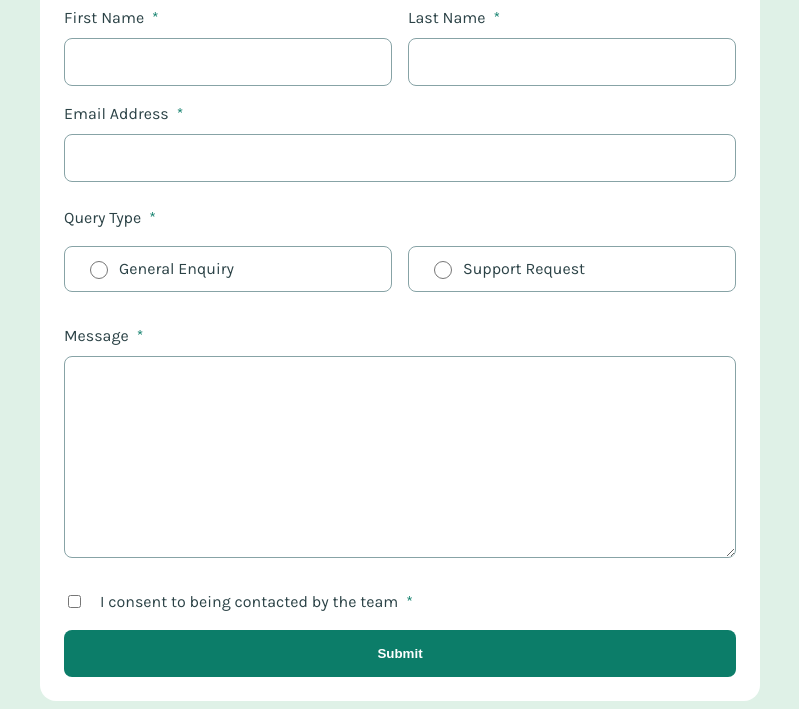
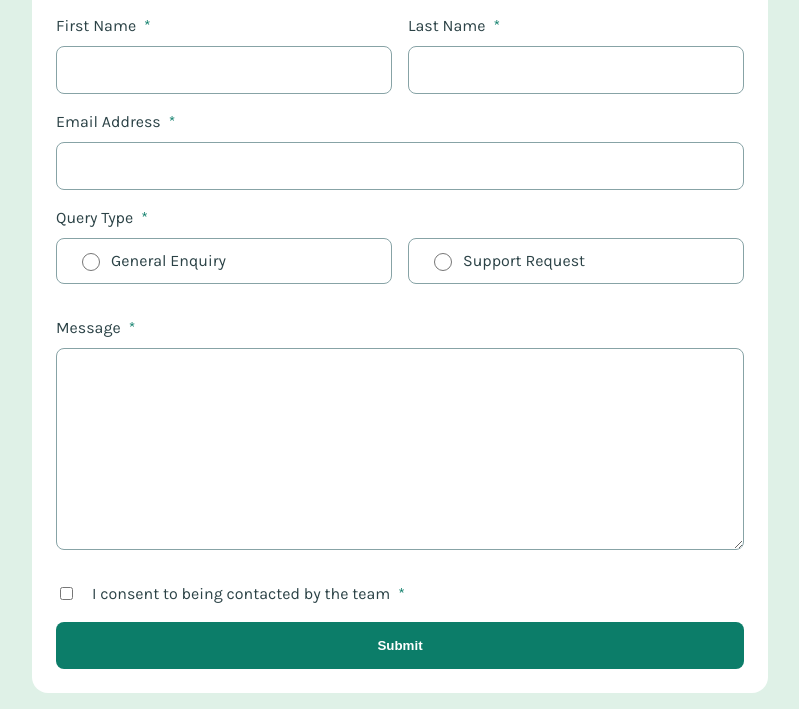
Before and after one commit to mariosearchteam/fm-contact-form, a plain HTML site: page index.html in a window 1280 px wide. Shown: the part 91-800 px from the top of the page, without its empty margins (240-1039 px from the left). Drawn offline with Linux system fonts and the light colour scheme; a script that the page names is missing.

Commit message:
bugfix for layout and aria problems

```diff
--- a/index.html
+++ b/index.html
@@ -15,46 +15,48 @@
             <header class="card__header">
                 <h1 class="text-preset-1">Contact Us</h1>
             </header>
-            <form class="form flow-content" action="" method="GET" aria-labelledby="contact-form-title" novalidate>
+            <form class="form flow-content" action="#" method="GET" novalidate>
                 <div class="form__wrapper split">
                     <div class="form__group form__element">
                         <label for="first-name">First Name<span class="asterisk">*</span></label>
-                        <input type="text" id="first-name" name="first-name" aria-required="true" required tabindex="1">
+                        <input type="text" id="first-name" name="first-name"  required >
                     </div>
                     <div class="form__group form__element">
                         <label for="last-name">Last Name<span class="asterisk">*</span></label>
-                        <input type="text" id="last-name" name="last-name" aria-required="true" required tabindex="2">
+                        <input type="text" id="last-name" name="last-name"  required >
                     </div>
                 </div>
                 <div class="form__group">
                     <label for="email">Email Address<span class="asterisk">*</span></label>
-                    <input type="email" id="email" name="email" aria-required="true" required tabindex="3">
+                    <input type="email" id="email" name="email"  required >
                 </div>
-                <label for="query-type">Query Type<span class="asterisk">*</span></label>
-                <div class="query-container split">
+                <div class="query-container form__group">
+                    <label>Query Type<span class="asterisk">*</span></label>
+                    <div class="split">
                         <label class="query-option">
-                        <input type="radio" name="query" value="general" tabindex="4">
+                            <input type="radio" name="query" value="general" >
                             <span class="query-text">General Enquiry</span>
                         </label>
                         <label class="query-option">
-                        <input type="radio" name="query" value="support" tabindex="5">
+                            <input type="radio" name="query" value="support" >
                             <span class="query-text">Support Request</span>
                         </label>
                     </div>
+                </div>
                 <div class="form__group form__message">
                     <label for="message">Message<span class="asterisk">*</span></label>
-                    <textarea id="message" name="message" aria-required="true" rows="8" required tabindex="6"></textarea>
+                    <textarea id="message" name="message"  rows="8" required ></textarea>
                 </div>
                 <div class="form__group form__checkbox">
                     <label for="consent">
-                        <input type="checkbox" id="consent" name="consent" aria-required="true" required tabindex="7">
+                        <input type="checkbox" id="consent" name="consent"  required >
                         <span class="checkmark">I consent to being contacted by the team<span class="asterisk">*</span></span>
                     </label>
                 </div>
                 <button class="button" type="submit">Submit</button>
             </form>
             <section class="success flow-content hidden" aria-hidden="true">
-                <p class="text-preset-2"><svg xmlns="http://www.w3.org/2000/svg" width="20" height="21" fill="none" viewBox="0 0 20 21"><path fill="#fff" d="M14.28 7.72a.748.748 0 0 1 0 1.06l-5.25 5.25a.748.748 0 0 1-1.06 0l-2.25-2.25a.75.75 0 1 1 1.06-1.06l1.72 1.72 4.72-4.72a.75.75 0 0 1 1.06 0Zm5.47 2.78A9.75 9.75 0 1 1 10 .75a9.76 9.76 0 0 1 9.75 9.75Zm-1.5 0A8.25 8.25 0 1 0 10 18.75a8.26 8.26 0 0 0 8.25-8.25Z"/></svg> Message Sent!</p>
+                <h2 class="text-preset-2"><svg xmlns="http://www.w3.org/2000/svg" width="20" height="21" fill="none" viewBox="0 0 20 21"><path fill="#fff" d="M14.28 7.72a.748.748 0 0 1 0 1.06l-5.25 5.25a.748.748 0 0 1-1.06 0l-2.25-2.25a.75.75 0 1 1 1.06-1.06l1.72 1.72 4.72-4.72a.75.75 0 0 1 1.06 0Zm5.47 2.78A9.75 9.75 0 1 1 10 .75a9.76 9.76 0 0 1 9.75 9.75Zm-1.5 0A8.25 8.25 0 1 0 10 18.75a8.26 8.26 0 0 0 8.25-8.25Z"/></svg> Message Sent!</h2>
                 <p class="text-preset-3"> Thanks for completing the form. We'll be in touch soon!</p>
             </section>
         </article>
--- a/style.scss
+++ b/style.scss
@@ -142,7 +142,6 @@
   display: flex;
   flex-direction: column;
   gap: $spacer-100;
-  max-width: 15rem;
   &.radio-group {
     position: relative;
     flex-direction: row;
@@ -280,15 +279,16 @@
   color: $clr-red !important;
 }
 
-@media (min-width: 40rem) {
+@media (min-width: 44rem) {
   .split {
     grid-template-columns: 1fr 1fr;
   }
   .form__group {
     max-width: unset;
   }
-  textarea {
-    min-width: 42rem;
+  .card {
+    width: 90%;
+    max-width: 46rem;
   }
   .success {
     max-width: 28rem;
```
Also changed, not shown: style.css, 1 other file. Lines whose indentation alone changed are shown as unchanged.
